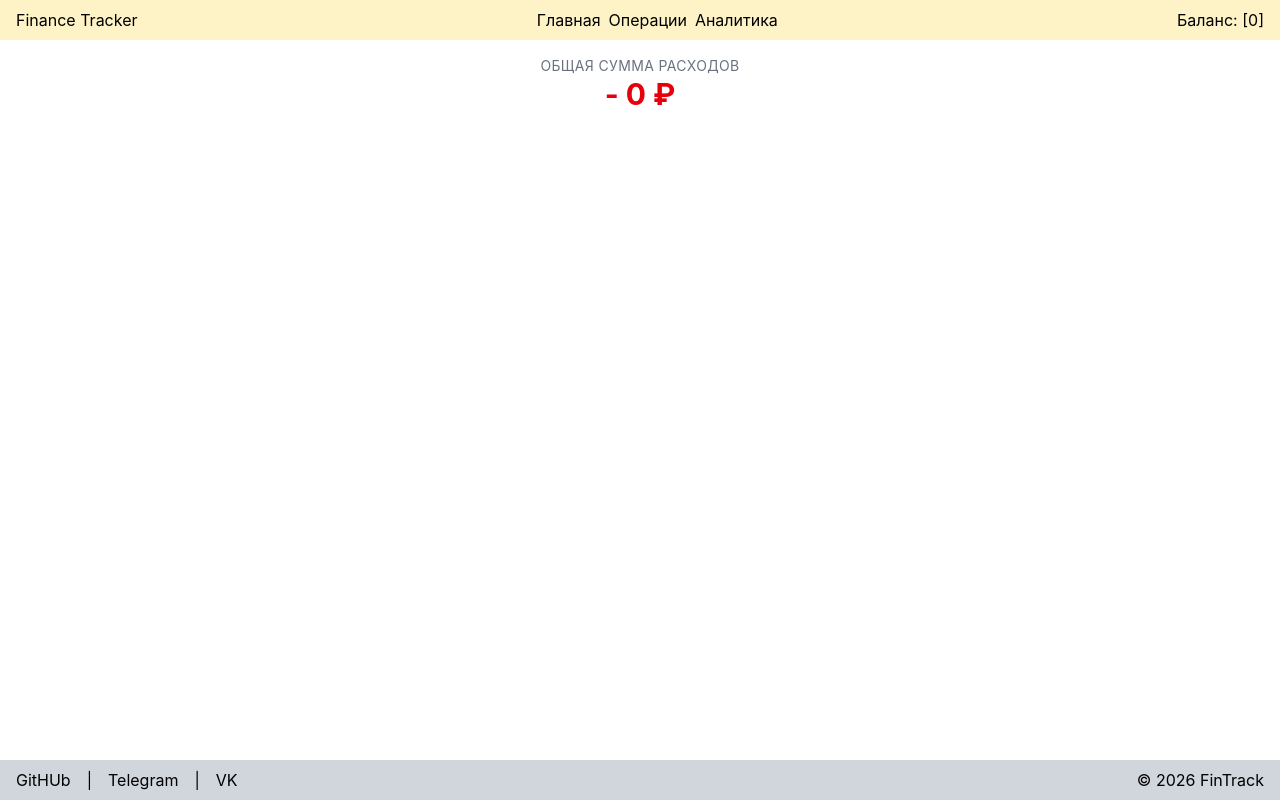
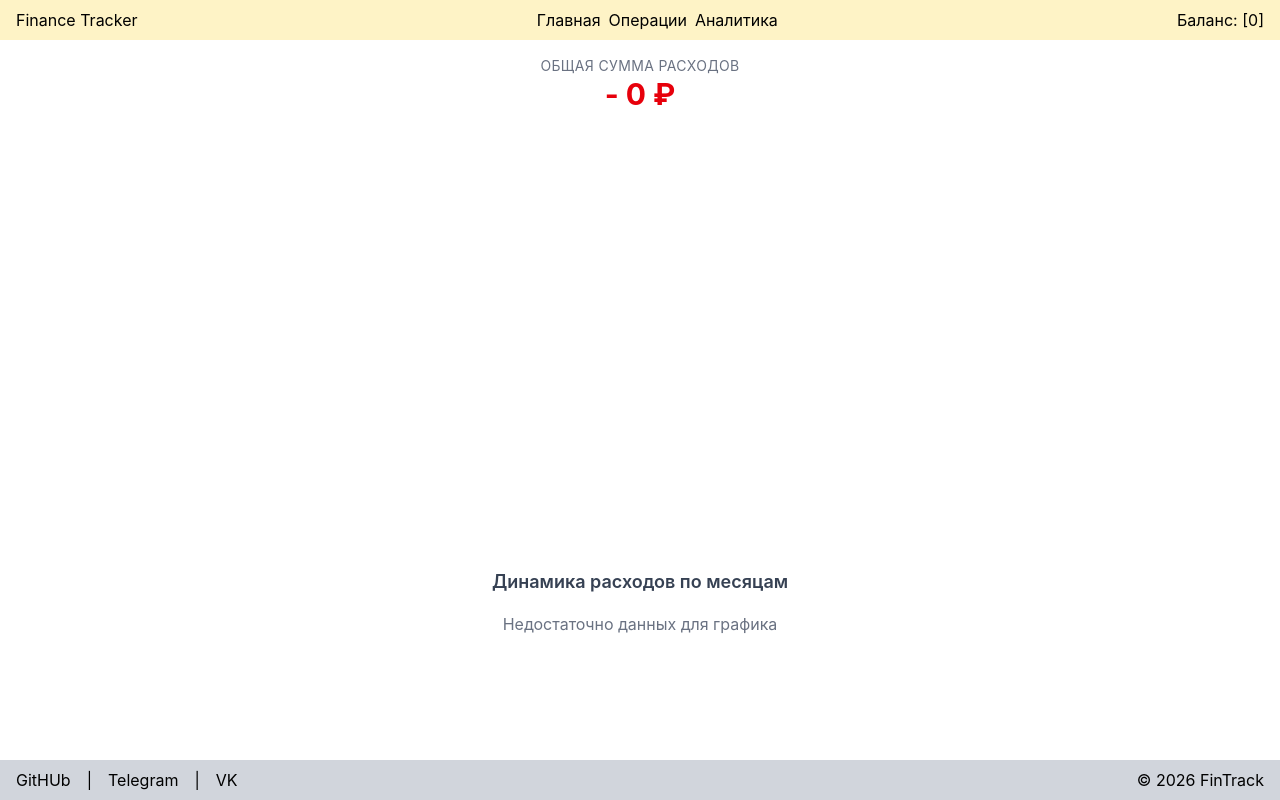
Before and after one commit to rT0210/finance-tracker, a React (Vite) app: page /analytics in a window 1280 px wide. Built offline with nearby package versions, Linux system fonts and the light colour scheme.

Commit message:
new graph in analytics page

```diff
--- a/src/pages/analytics/Analytics.tsx
+++ b/src/pages/analytics/Analytics.tsx
@@ -6,6 +6,11 @@ import {
   Tooltip,
   Legend,
   ResponsiveContainer,
+  LineChart,
+  CartesianGrid,
+  XAxis,
+  YAxis,
+  Line,
 } from "recharts";
 import type { RootState } from "../../store/store";
 import { formatAmount } from "../../utils/formatAmount";
@@ -33,6 +38,28 @@ const Analytics = () => {
       .filter((transaction) => transaction.date.startsWith(currentDate))
       .filter((transaction) => transaction.amount < 0);
   };
+  const diagramData = (() => {
+    const resultObj: Record<string, number> = {};
+    const currentDate = new Date();
+    currentDate.setMonth(currentDate.getMonth() - 6);
+    transactions
+      .filter(
+        (transaction) =>
+          new Date(transaction.date) >= currentDate && transaction.amount < 0,
+      )
+      .forEach((item) => {
+        if (resultObj[item.date.slice(0, 7)]) {
+          resultObj[item.date.slice(0, 7)] += item.amount;
+        } else {
+          resultObj[item.date.slice(0, 7)] = item.amount;
+        }
+      })
+
+    return Object.entries(resultObj).map(([key, value]) => ({
+      month: new Date(key + "-01").toLocaleString("ru-RU", { month: "short" }),
+      amount: Math.abs(value),
+    }));
+  })()
   const transactionCategory: Record<string, number> = {};
   filterTransaction().forEach((transaction) => {
     if (transactionCategory[transaction.category]) {
@@ -47,7 +74,7 @@ const Analytics = () => {
       amount: Math.abs(amount),
     }),
   );
-  console.log(data);
+
   const totalExpense = data.reduce((acc, value) => acc + value.amount, 0);
 
   return (
@@ -83,6 +110,26 @@ const Analytics = () => {
             <Legend />
           </PieChart>
         </ResponsiveContainer>
+        <div className="mt-8">
+          <h3 className="text-lg font-semibold text-gray-700 mb-4 text-center">
+            Динамика расходов по месяцам
+          </h3>
+          {diagramData.length === 0 ? (
+            <p className="text-center text-gray-500">
+              Недостаточно данных для графика
+            </p>
+          ) : (
+            <ResponsiveContainer width="100%" height={300}>
+              <LineChart data={diagramData}>
+                <CartesianGrid strokeDasharray="3 3" />
+                <XAxis dataKey="month" />
+                <YAxis />
+                <Tooltip formatter={(value) => formatAmount(Number(value))} />
+                <Line type="monotone" dataKey="amount" stroke="#8884d8" />
+              </LineChart>
+            </ResponsiveContainer>
+          )}
+        </div>
       </div>
     </div>
   );
```
